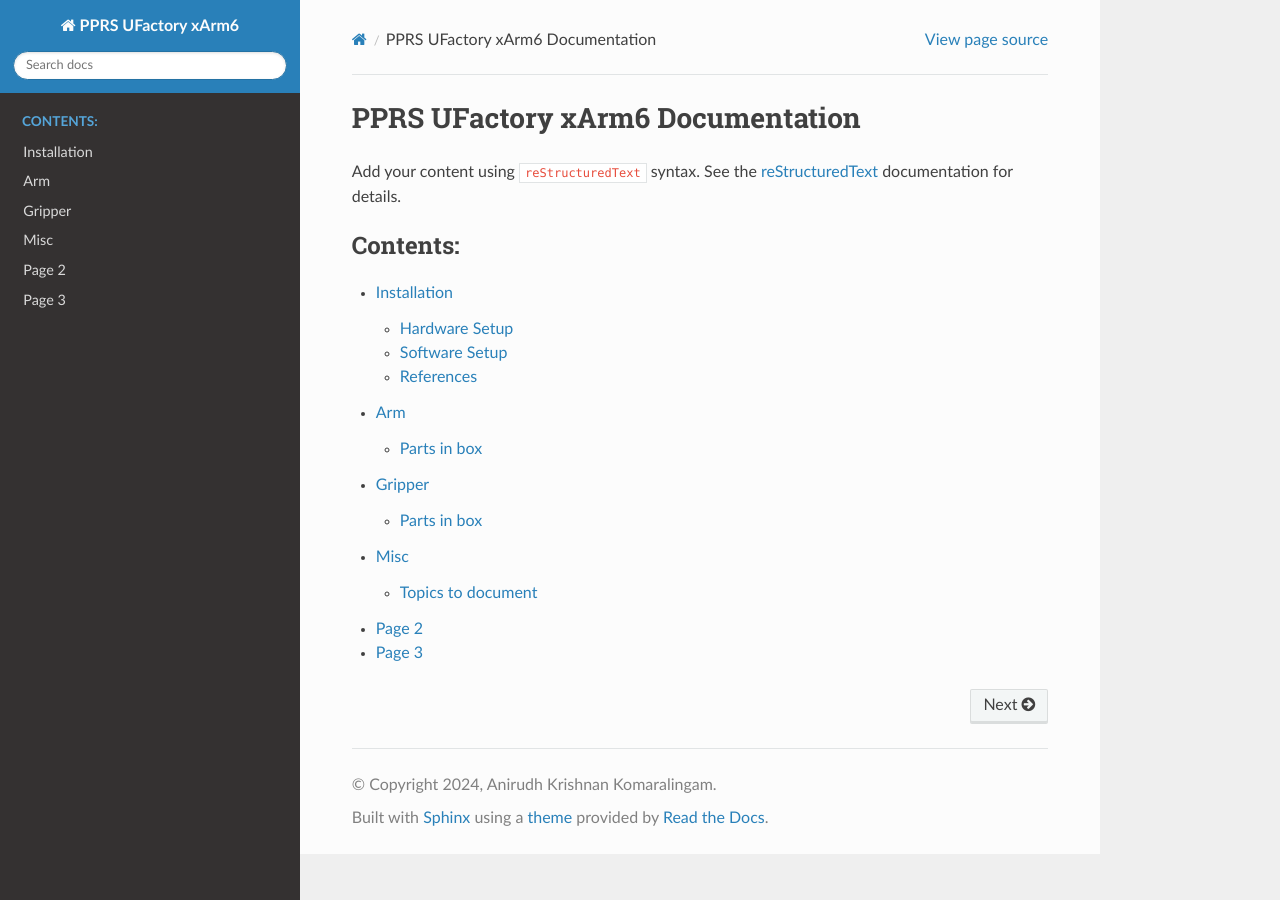
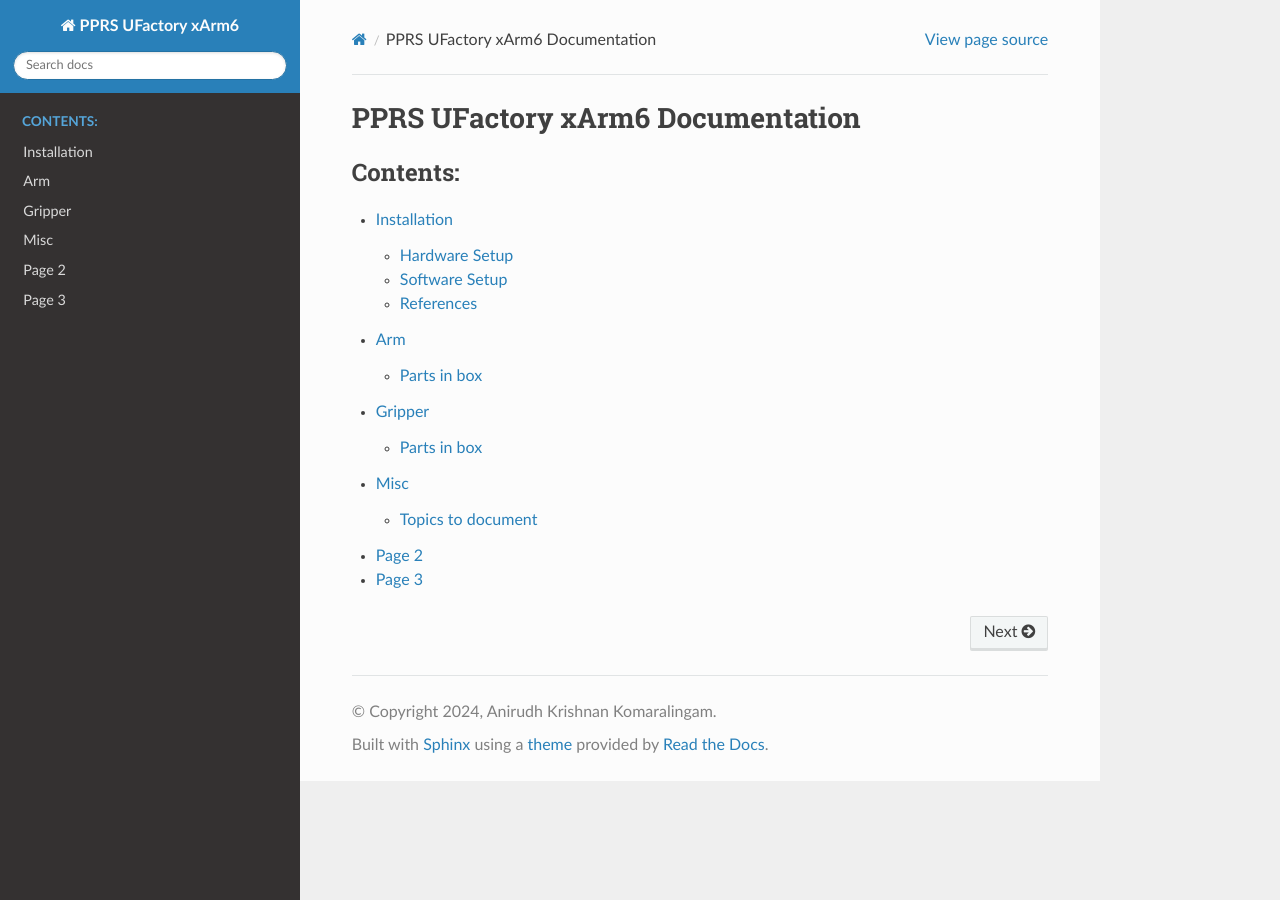
Before and after one commit to anikk94/PPRS_uFactory_xArm, a Sphinx documentation site: the page built from doc/index.rst, in a window 1280 px wide. Built offline with Sphinx 7.4.7 and the Read the Docs theme 2.0.0, drawn with Linux system fonts in a browser that asks for light colours.

Commit message:
removing a comment that got pushed

```diff
--- a/doc/index.rst
+++ b/doc/index.rst
@@ -4,11 +4,11 @@
    contain the root `toctree` directive.
 
 PPRS UFactory xArm6 Documentation
-======================================
+=================================
 
-Add your content using ``reStructuredText`` syntax. See the
-`reStructuredText <https://www.sphinx-doc.org/en/master/usage/restructuredtext/index.html>`_
-documentation for details.
+.. Add your content using ``reStructuredText`` syntax. See the
+   `reStructuredText <https://www.sphinx-doc.org/en/master/usage/restructuredtext/index.html>`_
+   documentation for details.
 
 
 .. toctree::
```
